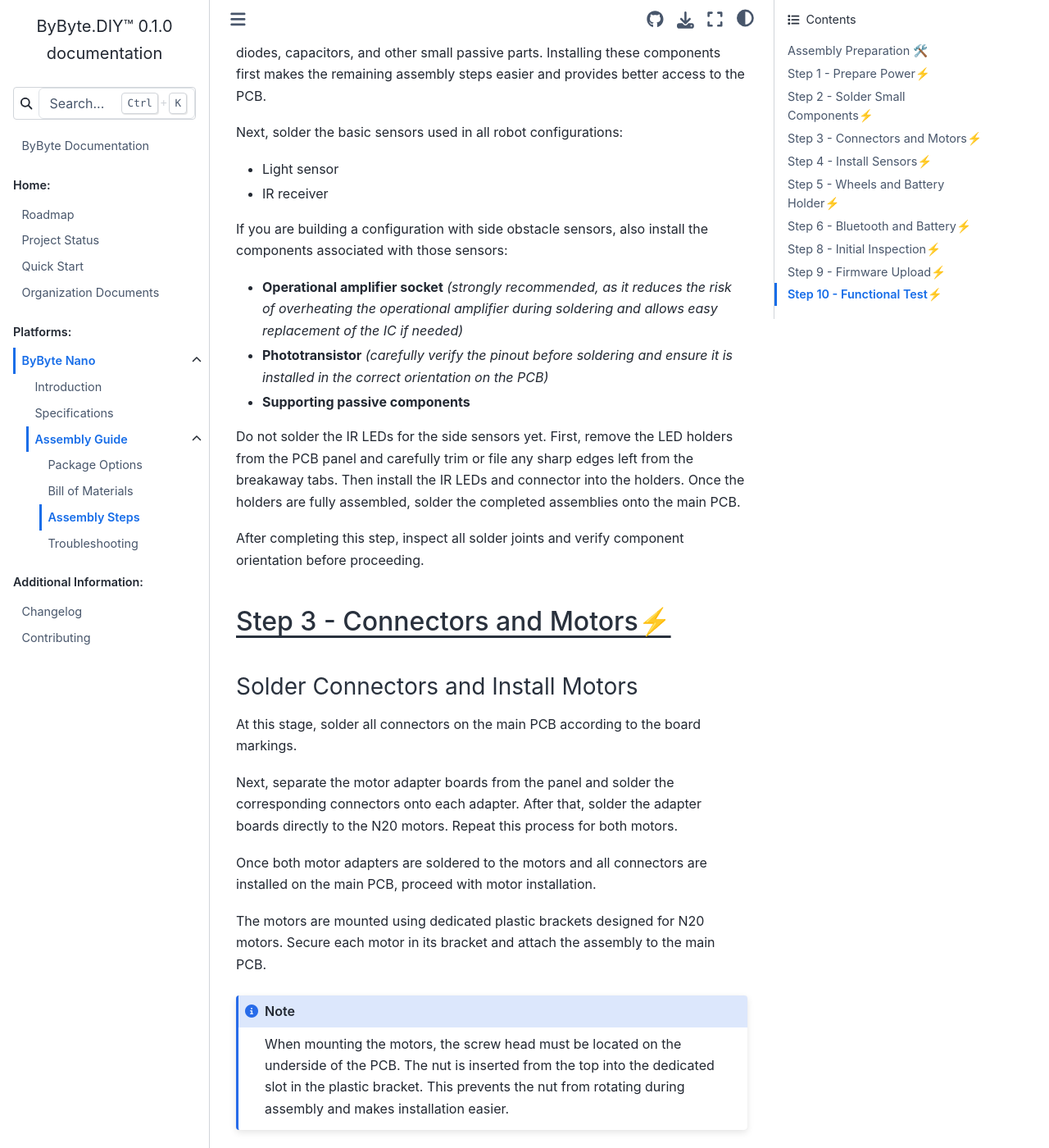
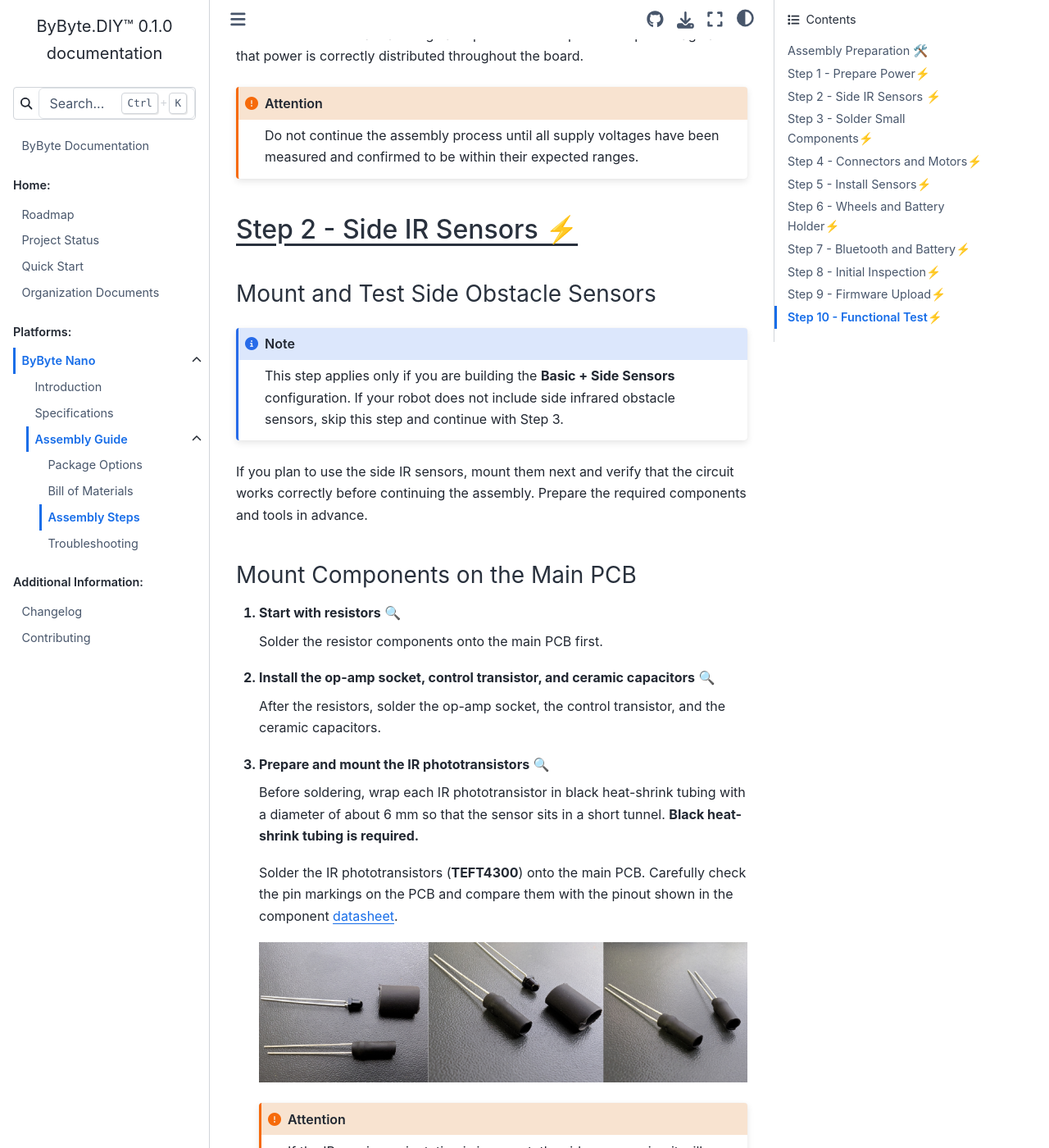
Before and after one commit to ByByte-diy/ByByteDoc, a Sphinx documentation site: the page built from docs/platforms/bybyte-nano-assembly-steps.rst, in a window 1280 px wide and 1400 px high, scrolled down 4405 px. Shown: the whole window at 82% size. Built offline with Sphinx 7.4.7 and the Sphinx Book theme 1.1.4, drawn with Linux system fonts in a browser that asks for light colours; pages that are not in the unit, such as notebooks, are missing from menus; some of the changed text lies outside the part shown.

Commit message:
add images to bybyte-nano assembly steps and add step 2 - Side IR Sensors

```diff
--- a/docs/platforms/bybyte-nano-assembly-steps.rst
+++ b/docs/platforms/bybyte-nano-assembly-steps.rst
@@ -90,6 +90,18 @@ The 5 V power supply is mandatory for all ByByte Nano configurations and must al
 
 The 3.3 V power supply is optional and is only required when assembling a robot configuration that includes the camera module. If the camera is not used, the entire 3.3 V power-supply circuit may be omitted, including the regulator, capacitors, filters, and other associated components. For camera-equipped configurations, solder all components of the 3.3 V power-supply circuit into their designated positions on the PCB and inspect all connections before continuing.
 
+.. raw:: html
+
+   <div class="video-embed">
+    <iframe
+      src="https://www.youtube.com/embed/T0ZU_tptmJQ"
+      title="3.3 V power supply components soldering"
+      allow="accelerometer; autoplay; clipboard-write; encrypted-media; gyroscope; picture-in-picture; web-share"
+      referrerpolicy="strict-origin-when-cross-origin"
+      allowfullscreen>
+    </iframe>
+   </div>
+
 After soldering the regulators, visually inspect the board for solder bridges, cold joints, or incorrectly installed components. Pay particular attention to the regulator orientation and polarity markings. If available, use a multimeter in continuity mode to verify that there is no short circuit between the power rails before proceeding to the next assembly step.
 
 After the inspection, connect the battery and verify all power rails with a multimeter. Check that each regulator provides the expected output voltage and that power is correctly distributed throughout the board.
@@ -98,7 +110,95 @@ After the inspection, connect the battery and verify all power rails with a mult
 
   Do not continue the assembly process until all supply voltages have been measured and confirmed to be within their expected ranges.
 
-Step 2 - Solder Small Components⚡
+Step 2 - Side IR Sensors ⚡
+---------------------------
+
+Mount and Test Side Obstacle Sensors
+^^^^^^^^^^^^^^^^^^^^^^^^^^^^^^^^^^^^^
+
+.. note::
+
+   This step applies only if you are building the **Basic + Side Sensors** configuration. If your robot does not include side infrared obstacle sensors, skip this step and continue with Step 3.
+
+If you plan to use the side IR sensors, mount them next and verify that the circuit works correctly before continuing the assembly. Prepare the required components and tools in advance.
+
+Mount Components on the Main PCB
+^^^^^^^^^^^^^^^^^^^^^^^^^^^^^^^^
+
+#. **Start with resistors** 🔍
+
+   Solder the resistor components onto the main PCB first.
+
+#. **Install the op-amp socket, control transistor, and ceramic capacitors** 🔍
+
+   After the resistors, solder the op-amp socket, the control transistor, and the ceramic capacitors.
+
+#. **Prepare and mount the IR phototransistors** 🔍
+
+   Before soldering, wrap each IR phototransistor in black heat-shrink tubing with a diameter of about 6 mm so that the sensor sits in a short tunnel. **Black heat-shrink tubing is required.**
+
+   Solder the IR phototransistors (**TEFT4300**) onto the main PCB. Carefully check the pin markings on the PCB and compare them with the pinout shown in the component  `datasheet <https://www.vishay.com/docs/81549/teft4300.pdf>`_.
+
+   .. image:: ../_static/img/teft4300-wrap.png
+      :alt: TEFT4300 wrapped in black heat-shrink tubing
+      :align: center
+
+   .. attention::
+
+      If the IR receiver orientation is incorrect, the side-sensor circuit will not work.
+
+#. **Prepare the IR LED boards** 🔍
+
+   When all components on the main PCB are in place, move on to the IR LEDs (**SFH4545**). They are mounted on separate small boards that are separated from the panel with pliers. Trim or file any sharp edges left from the breakaway tabs.
+
+#. **Prepare and solder the IR LEDs** 🔍
+
+   Wrap each IR LED in black heat-shrink tubing so that only the narrow front tip remains visible. Only after this preparation, solder the LED onto the auxiliary board. Pay close attention to the pin orientation. On the `SFH4545 pdf <https://look.ams-osram.com/m/3456970c8eccd2cb/original/SFH-4545.pdf>`_, the **longer lead is the cathode (negative)**.
+
+   .. image:: ../_static/img/sfh4545-wrap.png
+      :alt: SFH4545 wrapped in black heat-shrink tubing
+      :align: center
+
+#. **Install the vertical IR sensor assemblies** 🔍
+
+   Mount the completed IR sensor assemblies vertically ongto the main PCB using 90-degree pin headers.
+
+#. **Install the op-amp and prepare for testing** 🔍
+
+   When all parts are soldered in place, install the operational amplifier in its socket. The side-sensor circuit is now ready for a functionality test.
+
+Test the Side-Sensor Circuit
+^^^^^^^^^^^^^^^^^^^^^^^^^^^^
+
+You will need a multimeter, a battery with PP3/Krona-style leads, and a jumper wire (a short piece of tinned wire).
+
+#. **Connect the power supply** 🔋
+
+   Connect the battery and set the multimeter to DC voltage measurement mode.
+
+#. **Verify op-amp supply voltage** 🔍
+
+   Turn on the power switch and measure the voltage on the op-amp power pins (pins 4 and 8). You should read **5 V**. If the voltage is present, continue to the next check.
+
+#. **Measure the op-amp outputs with the IR LEDs off** 🔍
+
+   Measure the voltage on the op-amp outputs (pins 1 and 7). With the IR LEDs off, the output voltage should be low, up to about **1 V**. If this is correct, continue.
+
+#. **Enable the IR LEDs and verify sensor response** 🔍
+
+   Turn the IR LEDs on by applying a **5 V** control signal to the driver transistor input. Use a jumper wire to connect **5 V** (Arduino 5 V rail) to **D4** on the PCB.
+
+   You can use a phone camera to confirm that the IR LEDs are on, because many cameras can detect infrared light.
+
+   Measure the voltage on the op-amp outputs (pins 1 and 7) again. The voltage should now increase when an obstacle is moved closer to the sensor. The closer the obstacle, the higher the voltage. At maximum proximity, the level should reach about **3.8 V**.
+
+#. **Confirm both channels** ✅
+
+   Verify that both outputs respond correctly (**pin 1 — left sensor**, **pin 7 — right sensor**). If both channels behave as expected, the side sensors are working and you can continue with the robot assembly.
+
+If something does not work, go to the :doc:`Troubleshooting <bybyte-nano-troubleshooting>` section. Before assembly, review the video instructions for this step.
+
+Step 3 - Solder Small Components⚡
 ----------------------------------
 
 Solder Small Components and Basic Sensors
@@ -111,17 +211,9 @@ Next, solder the basic sensors used in all robot configurations:
 * Light sensor
 * IR receiver
 
-If you are building a configuration with side obstacle sensors, also install the components associated with those sensors:
-
-* **Operational amplifier socket** *(strongly recommended, as it reduces the risk of overheating the operational amplifier during soldering and allows easy replacement of the IC if needed)*
-* **Phototransistor** *(carefully verify the pinout before soldering and ensure it is installed in the correct orientation on the PCB)*
-* **Supporting passive components**
-
-Do not solder the IR LEDs for the side sensors yet. First, remove the LED holders from the PCB panel and carefully trim or file any sharp edges left from the breakaway tabs. Then install the IR LEDs and connector into the holders. Once the holders are fully assembled, solder the completed assemblies onto the main PCB.
-
 After completing this step, inspect all solder joints and verify component orientation before proceeding.
 
-Step 3 - Connectors and Motors⚡
+Step 4 - Connectors and Motors⚡
 --------------------------------
 
 Solder Connectors and Install Motors
@@ -156,7 +248,7 @@ Once the connector is installed, attach the line tracker sensor module. The PCB
 
 After the ultrasonic sensor, line tracker module, Arduino controller, and all remaining modules are installed and secured in place, proceed to the next assembly step.
 
-Step 5 - Wheels and Battery Holder⚡
+Step 6 - Wheels and Battery Holder⚡
 ------------------------------------
 
 Install Roller Wheels and Battery Holder
@@ -192,7 +284,7 @@ Secure the battery holder using M2 screws and self-locking nuts.
 
 Congratulations! Your robot is almost ready for operation.
 
-Step 6 - Bluetooth and Battery⚡
+Step 7 - Bluetooth and Battery⚡
 --------------------------------
 
 Install Bluetooth Module and Battery
```
Also changed, not shown: other parts of docs/platforms/bybyte-nano-assembly-steps.rst (+1 -1 lines), docs/_static/img/SFH4545-wrap.png (added), docs/_static/img/teft4300-wrap.png (added).
